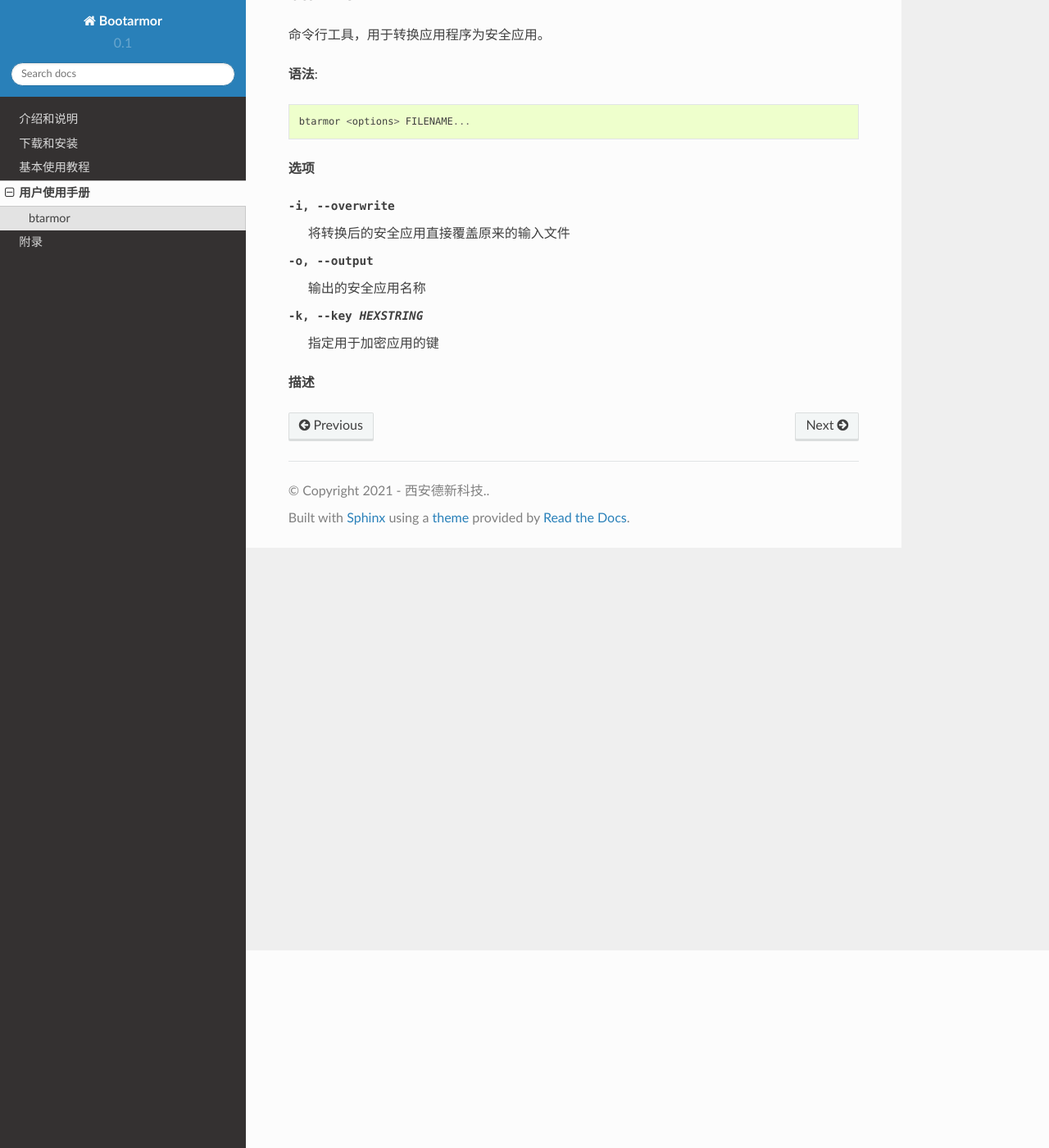
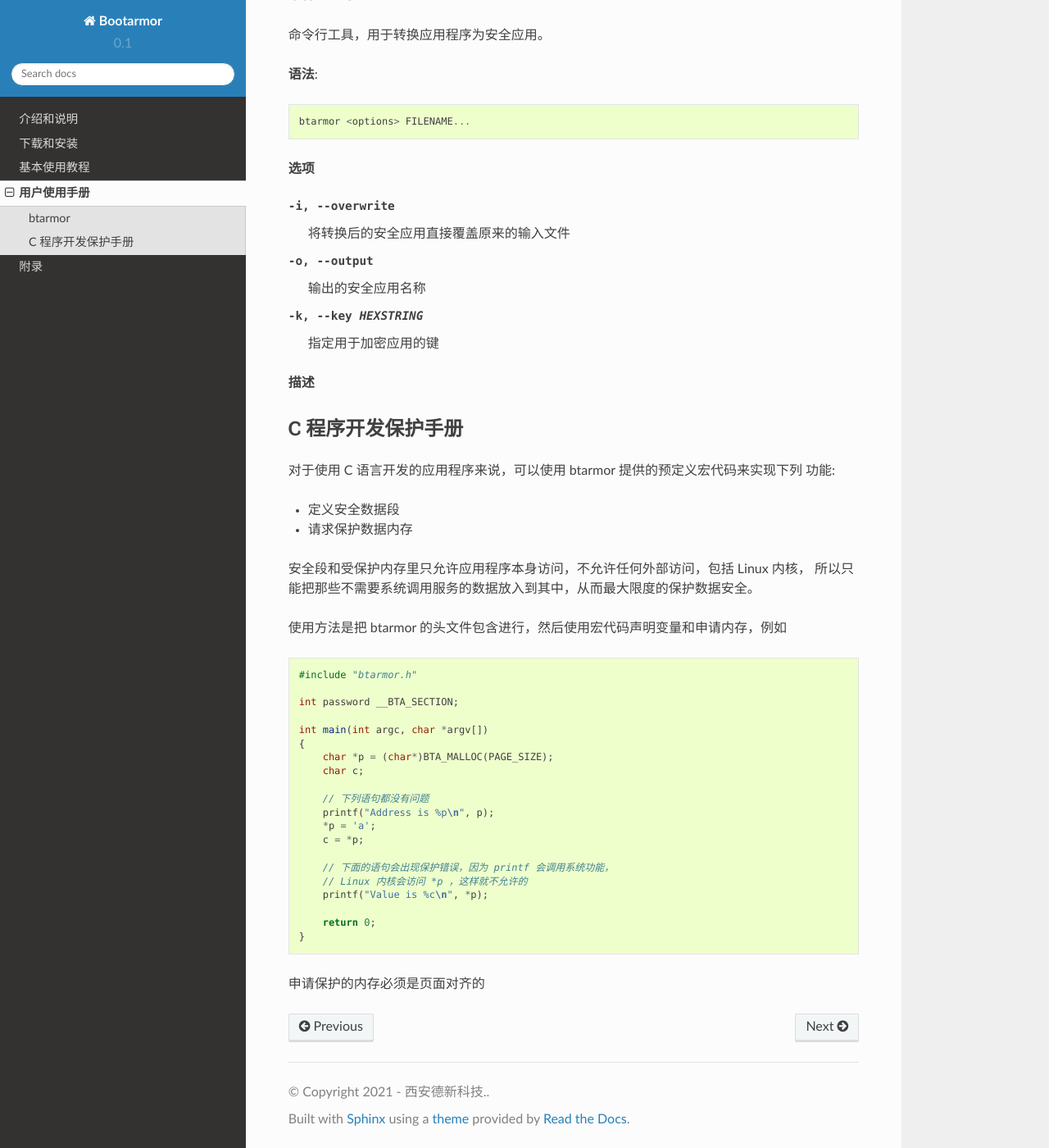
Before and after one commit to dashingsoft/btarmor-docs, a Sphinx documentation site: the page built from docs/handbook.rst, in a window 1280 px wide and 1400 px high, scrolled down 241 px. Shown: the whole window at 82% size. Built offline with Sphinx 7.4.7 and the Read the Docs theme 2.0.0, drawn with Linux system fonts in a browser that asks for light colours.

Commit message:
Add usage to protect c

```diff
--- a/docs/handbook.rst
+++ b/docs/handbook.rst
@@ -23,4 +23,43 @@ btarmor
 **描述**
 
 
+C 程序开发保护手册
+------------------
+
+对于使用 C 语言开发的应用程序来说，可以使用 btarmor 提供的预定义宏代码来实现下列
+功能:
+
+* 定义安全数据段
+* 请求保护数据内存
+
+安全段和受保护内存里只允许应用程序本身访问，不允许任何外部访问，包括 Linux 内核，
+所以只能把那些不需要系统调用服务的数据放入到其中，从而最大限度的保护数据安全。
+
+使用方法是把 btarmor 的头文件包含进行，然后使用宏代码声明变量和申请内存，例如
+
+.. code:: c
+
+   #include "btarmor.h"
+
+   int password __BTA_SECTION;
+
+   int main(int argc, char *argv[])
+   {
+       char *p = (char*)BTA_MALLOC(PAGE_SIZE);
+       char c;
+
+       // 下列语句都没有问题
+       printf("Address is %p\n", p);
+       *p = 'a';
+       c = *p;
+
+       // 下面的语句会出现保护错误，因为 printf 会调用系统功能，
+       // Linux 内核会访问 *p ，这样就不允许的
+       printf("Value is %c\n", *p);
+
+       return 0;
+   }
+
+申请保护的内存必须是页面对齐的
+
 .. include:: _common_definitions.txt
```
Also changed, not shown: README.md (+1 -1 lines), docs/index.rst (+4 -4 lines), docs/tutorial.rst (+7 -7 lines).
